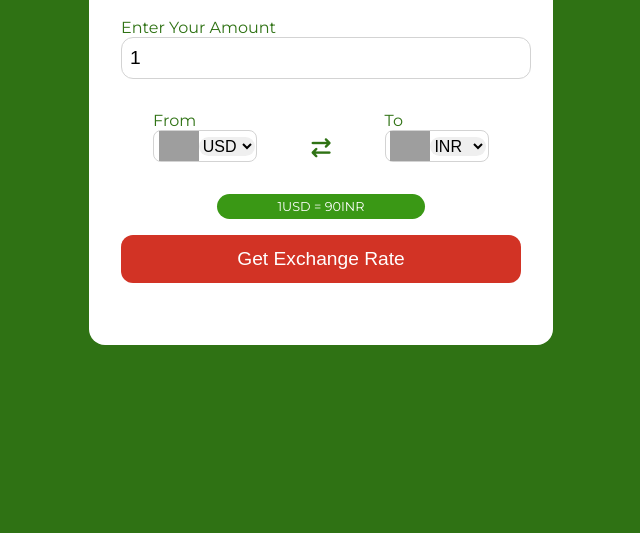
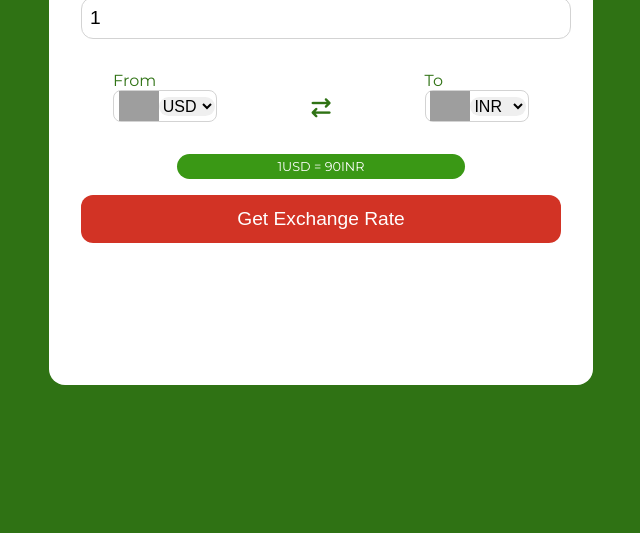
Before and after one commit to Username-Dhruv/Currency-Convertor, a plain HTML site: page index.html in a window 1280 px wide. Shown: the part 267-800 px from the top of the page, without its empty margins (319-959 px from the left). Drawn offline with Linux system fonts and the light colour scheme; no server answers; grey boxes are pictures that could not be loaded.

Commit message:
did some changes in css(white box)

```diff
--- a/style.css
+++ b/style.css
@@ -23,8 +23,8 @@ body {
     background: white;
     padding: 2rem;
     border-radius: 1rem;
-    height: 45vh;
-    width: 50vh;
+    height: 55vh;
+    width: 60vh;
 }
 
 form {
```
